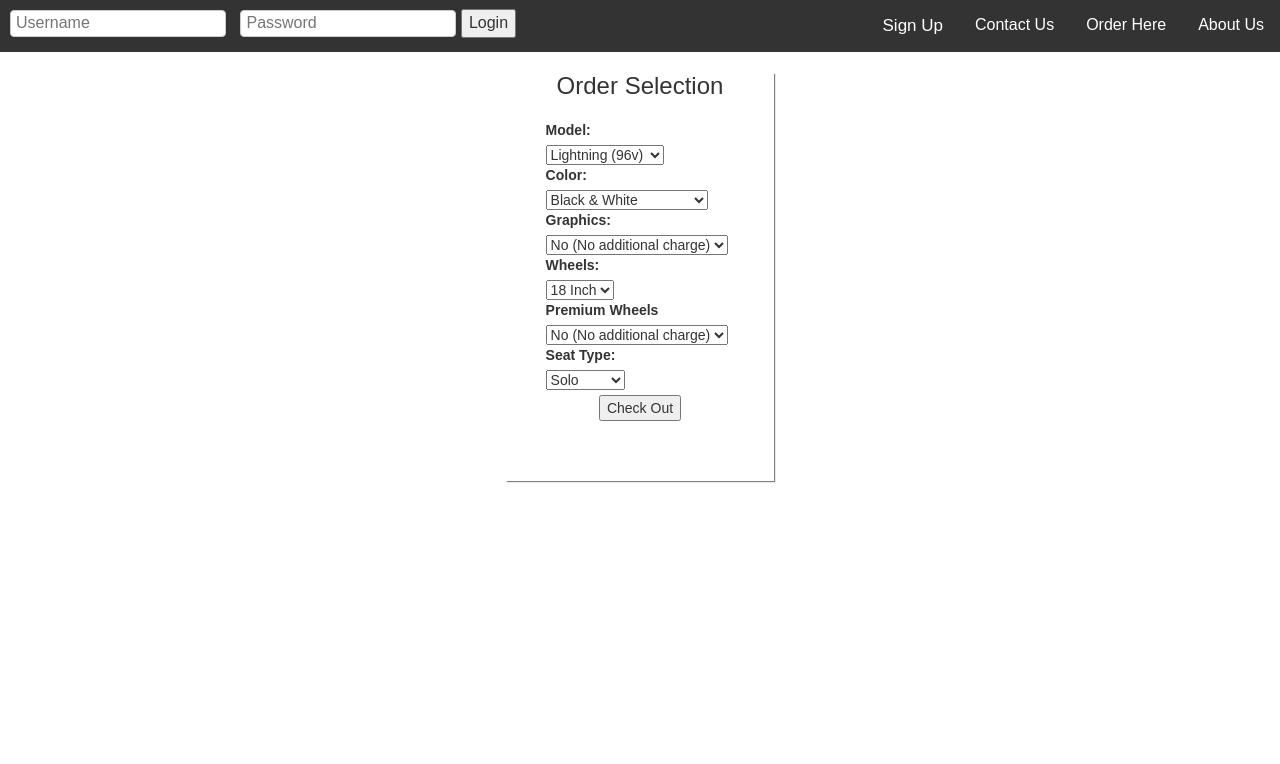
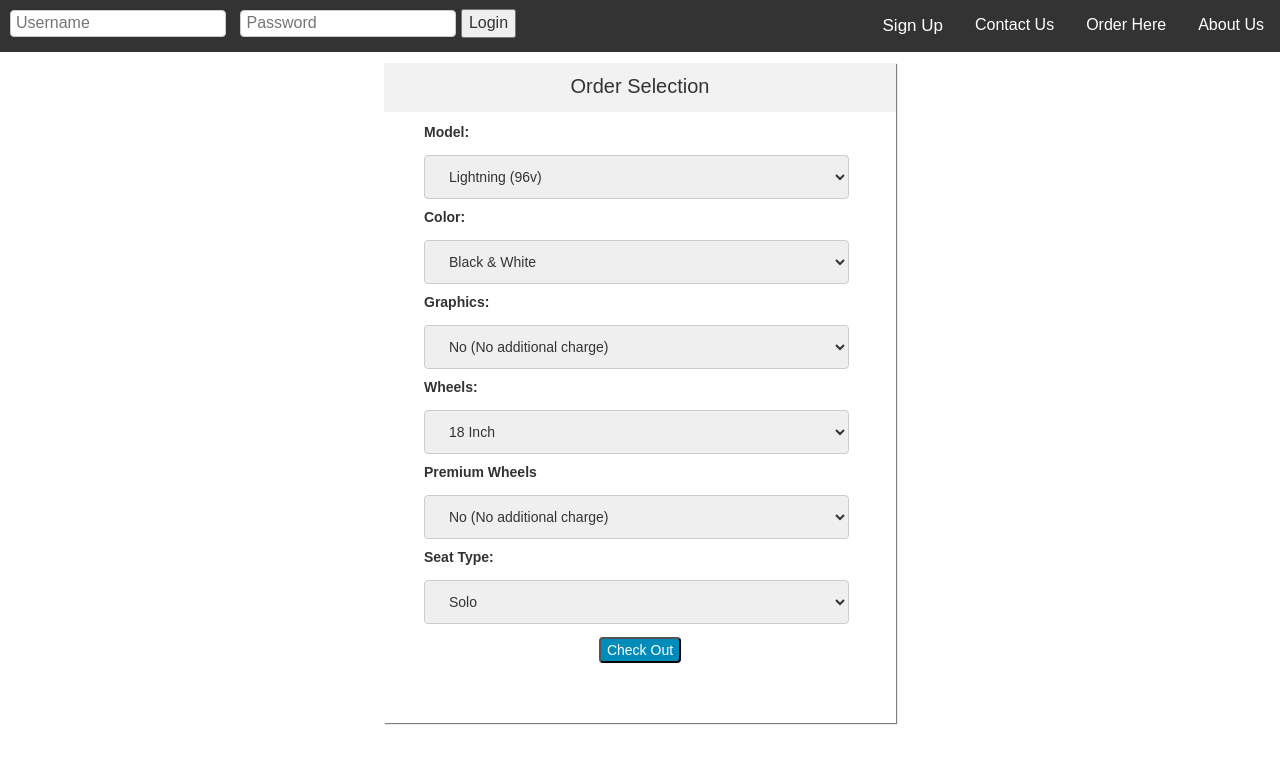
Before and after one commit to JamesPWalsh/IHCCElectricCompanyTeam, a PHP site: page /userCart.php in a window 1280 px wide. Shown: the top 764 px of the page. Run offline with PHP 8.4, Linux system fonts and the light colour scheme.

Commit message:
Update userCart.php

```diff
--- a/userCart.php
+++ b/userCart.php
@@ -41,7 +41,7 @@
 			background-color: #ffffff;
 			margin-left: auto;
 			margin-right: auto;
-			width: 21%;
+			width: 40%;
 			text-align: center;
 			box-shadow: 1px 1px 1px grey;
 			margin-top: 10px;
@@ -50,30 +50,102 @@
 		div#selection-inner {
 		margin: -5px auto;
 		}
+
 			ul {
 				list-style:none;
 			}
+
 			li {
 				text-align: left;
 			}
+
+			h1 {
+				text-align: center;
+				font-family: Arial, Helvetica, sans-serif;
+				font-size: 30px;
+			}
+
 			h2 {
 				text-align: center;
+				padding-top: 12px;
+				padding-bottom: 15px;
+				background-color: #f2f2f2;
+				font-family: Arial, Helvetica, sans-serif;
+				font-size: 20px;
 			}
+
+			h3 {
+				padding-top: 12px;
+				padding-bottom: 15px;
+				background-color: #f2f2f2;
+				margin: 0px;
+				font-family: Arial, Helvetica, sans-serif;
+				font-size: 20px;
+			}
+
+			h4 {
+				text-align: center;
+				padding-top: 15px;
+				padding-bottom: 15px;
+				background-color: #f2f2f2;
+				font-family: Arial, Helvetica, sans-serif;
+				font-size: 20px;
+			}
+
 			label {
 				font-weight: bold;
 			}
+
+			input[type=text].totaldisplay, select {
+				width: 250px;
+				padding: 12px 20px;
+				margin: 8px 0;
+				display: inline-block;
+				border: 1px solid #ccc;
+				border-radius: 4px;
+				box-sizing: border-box;
+			}
+
 			button#finish {
 				margin-top: 10px;
 			}
+
 			p {
 				text-align: center;
 			}
-		center {
-			padding-top: 38px;
-			background-color: rgb(0,0,0,.2);
-			color:white;
-			margin-left: auto;
-			margin-right: auto;
+
+			.button {
+				color: white;
+				background-color: #008CBA;
+				border-radius: 4px;
+				cursor: pointer;
+				text-decoration: none;
+			}
+
+			.place {
+				color: white;
+				background-color: #008CBA;
+				border-radius: 4px;
+				cursor: pointer;
+				text-decoration: none;
+			}
+			#model{
+				width:90%;
+			}
+						#color{
+				width:90%;
+			}
+						#graphics{
+				width:90%;
+			}
+						#wheels{
+				width:90%;
+			}
+						#premium{
+				width:90%;
+			}
+						#seat{
+				width:90%;
 			}
 		</style>
 	</head>
```
Lines whose indentation alone changed are shown as unchanged.
